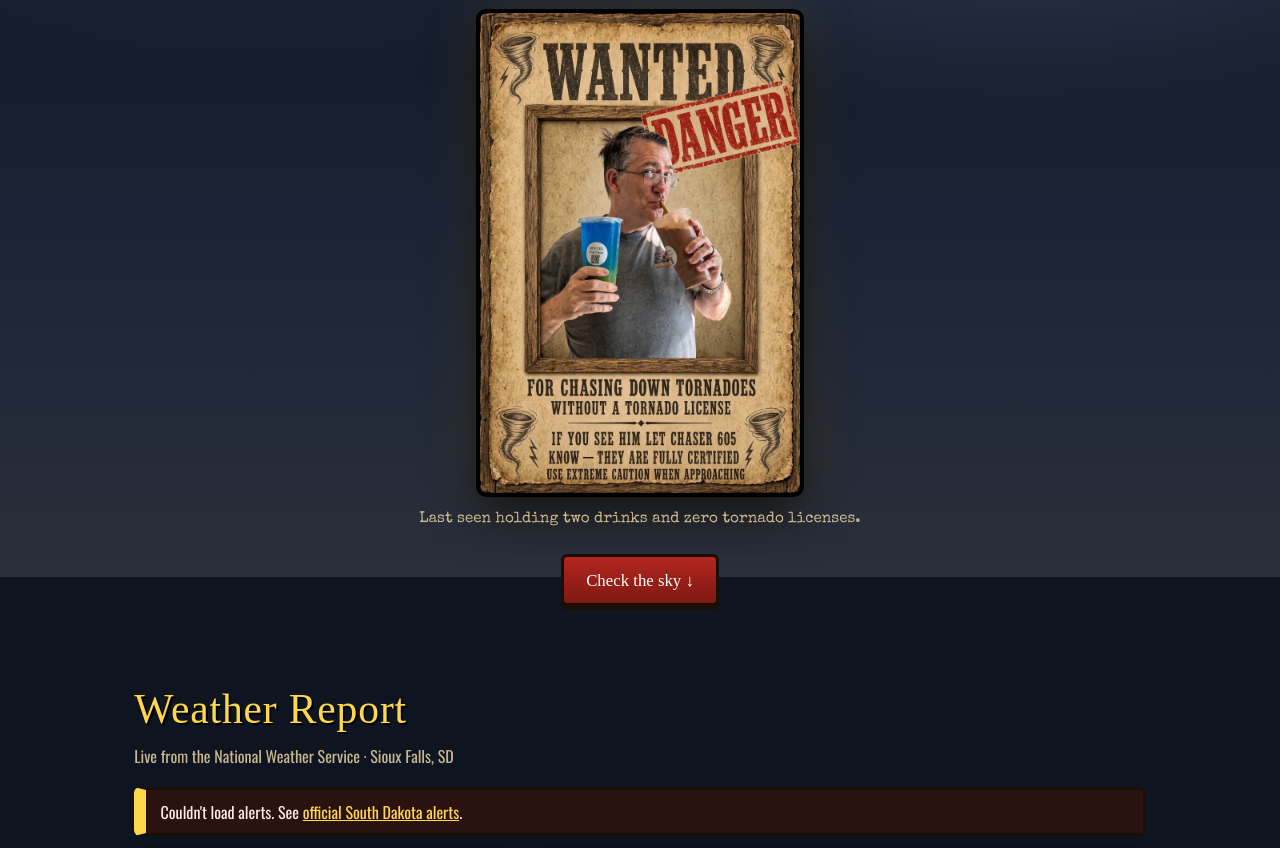
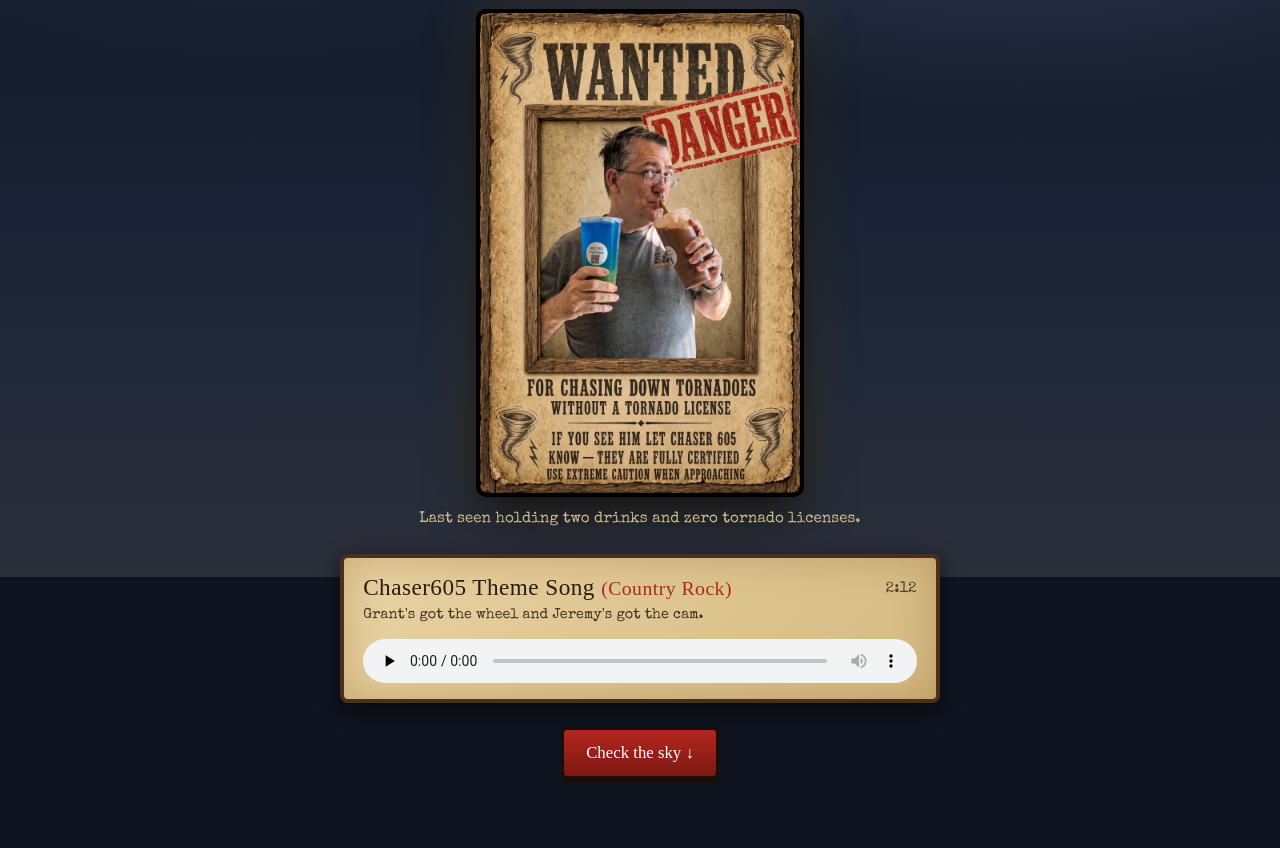
Before and after one commit to NEXA-2026/chaser605, a plain HTML site: page index.html in a window 1280 px wide. Shown: the part 223-1071 px from the top of the page. Drawn offline with nearby package versions, Linux system fonts and the light colour scheme; no server answers; a web font is replaced by a local one.

Commit message:
Add Chaser605 theme song player

```diff
--- a/index.html
+++ b/index.html
@@ -21,6 +21,7 @@
 <header class="nav">
   <a class="brand" href="#top">⚡ CHASER 605</a>
   <nav>
+    <a href="#theme-song">Song</a>
     <a href="#weather">Weather</a>
     <a href="#snow">Snow</a>
     <a href="#radar">Radar</a>
@@ -42,6 +43,17 @@
       </picture>
       <figcaption>Last seen holding two drinks and zero tornado licenses.</figcaption>
     </figure>
+    <aside id="theme-song" class="theme-song card" aria-label="Chaser605 theme song">
+      <div class="theme-head">
+        <h2 class="rye">Chaser605 Theme Song <span class="theme-genre">(Country Rock)</span></h2>
+        <span class="theme-len">2:12</span>
+      </div>
+      <p class="theme-meta">Grant's got the wheel and Jeremy's got the cam.</p>
+      <audio controls preload="none">
+        <source src="chaser605-theme-song.mp3" type="audio/mpeg">
+        Your browser doesn't play audio here. <a href="chaser605-theme-song.mp3">Download the theme song</a>.
+      </audio>
+    </aside>
     <a class="btn" href="#weather">Check the sky ↓</a>
   </section>
 
--- a/style.css
+++ b/style.css
@@ -159,3 +159,16 @@ footer p{max-width:44rem;margin:.4rem auto}
   .wk{flex:0 0 24px}
   .wk-col{height:150px}
 }
+
+/* theme song player */
+.theme-song{margin:0 auto 1.5rem;width:min(92vw,600px);text-align:left;scroll-margin-top:70px}
+.theme-song .theme-head{display:flex;justify-content:space-between;align-items:flex-start;gap:.7rem;margin:0 0 .2rem}
+.theme-song h2{font-size:clamp(1.15rem,3.4vw,1.45rem);margin:0;color:var(--ink);text-shadow:none;line-height:1.2;flex:1}
+.theme-song .theme-genre{font-size:.85em;color:var(--red);white-space:nowrap}
+.theme-song .theme-len{font-family:'Special Elite',monospace;font-size:.95rem;opacity:.8;white-space:nowrap;padding-top:.2rem;font-variant-numeric:tabular-nums}
+.theme-song .theme-meta{margin:0 0 .75rem;font-family:'Special Elite',monospace;font-size:.9rem;opacity:.85}
+.theme-song audio{display:block;width:100%;height:44px;accent-color:var(--red);border-radius:6px}
+@media (max-width:720px){
+  .theme-song{width:min(92vw,600px);padding:.85rem 1rem 1rem}
+  .theme-song h2{font-size:1.15rem}
+}
```
Also changed, not shown: 1 other file.
